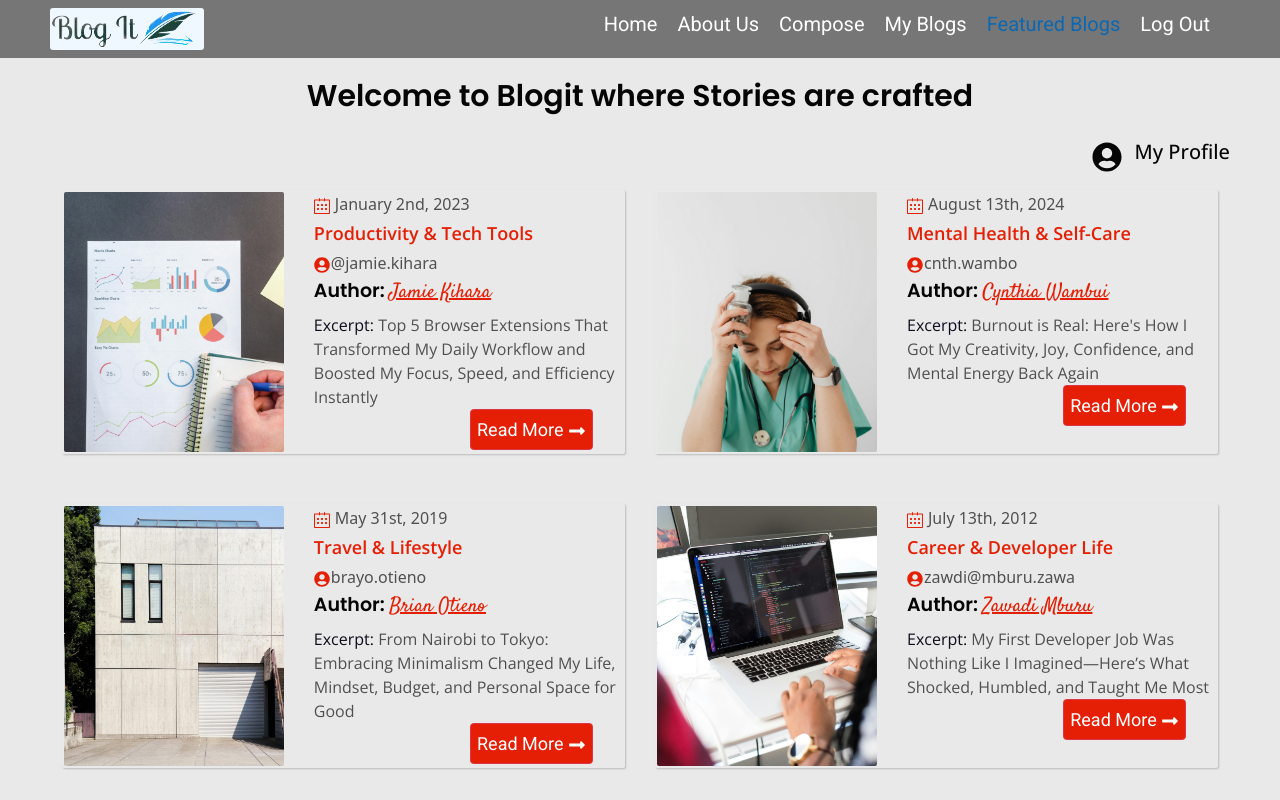
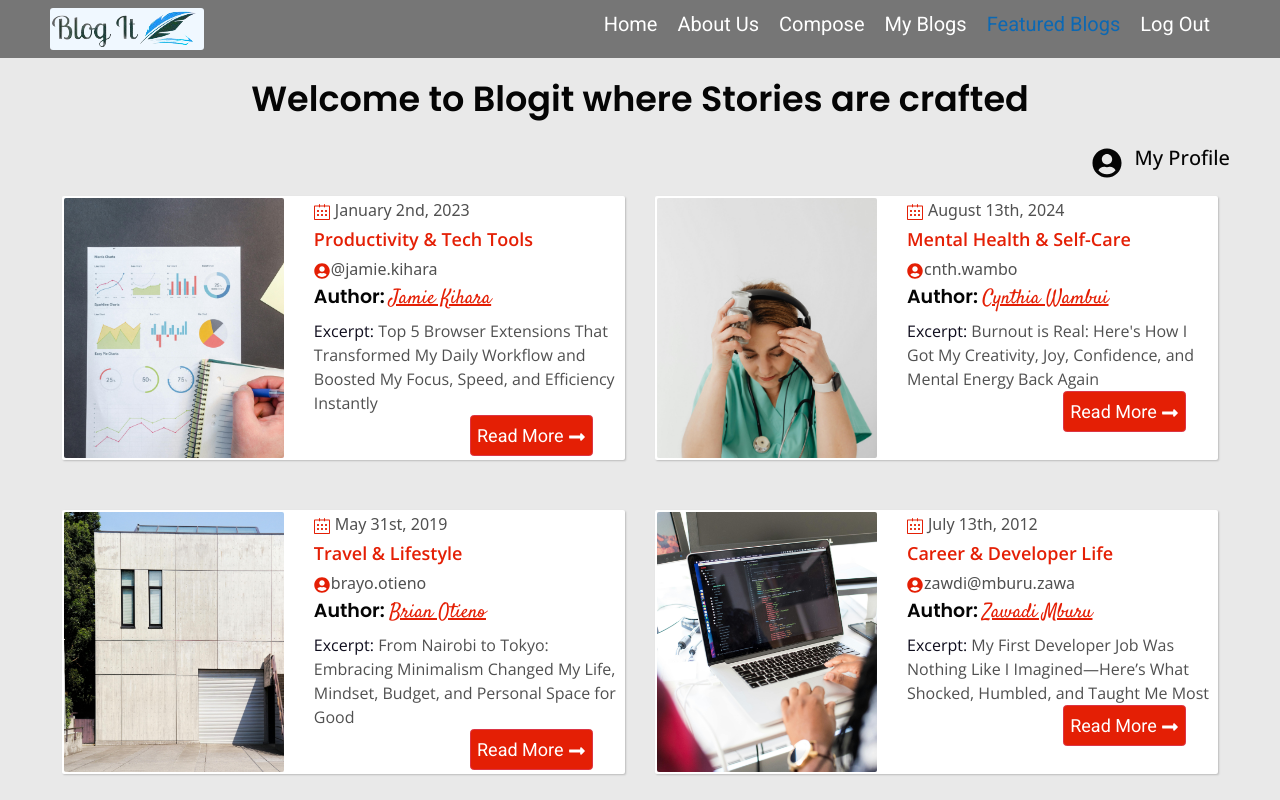
Before and after one commit to Pascal-Juma/BlogIt-Front-End, a React (Vite) app: page /blogs in a window 1280 px wide. Shown: the top 800 px of the page. Built offline with nearby package versions, Linux system fonts and the light colour scheme.

Commit message:
update the blogit frontend

```diff
--- a/src/components/Platter/Platter.css
+++ b/src/components/Platter/Platter.css
@@ -4,7 +4,7 @@
     width: 44%;
     padding: .2rem;
     border-radius: .2rem;
-    background-color: var(--color-grey-lighter);
+    background-color: var(--color-white);
     box-shadow: .1rem .1rem .2rem rgba(5, 5, 5, .2);
 }
 @media screen and (max-width: 71.625em){
--- a/src/pages/Blogs/Blogs.css
+++ b/src/pages/Blogs/Blogs.css
@@ -7,7 +7,7 @@
     margin-bottom: 5rem;
 }
 .account-welcome{
-    font-size: 3rem;
+    font-size: 3.5rem;
     font-family: var(--secondary-font);
     color: var(--color-black);
     margin-bottom: 2rem;
```
